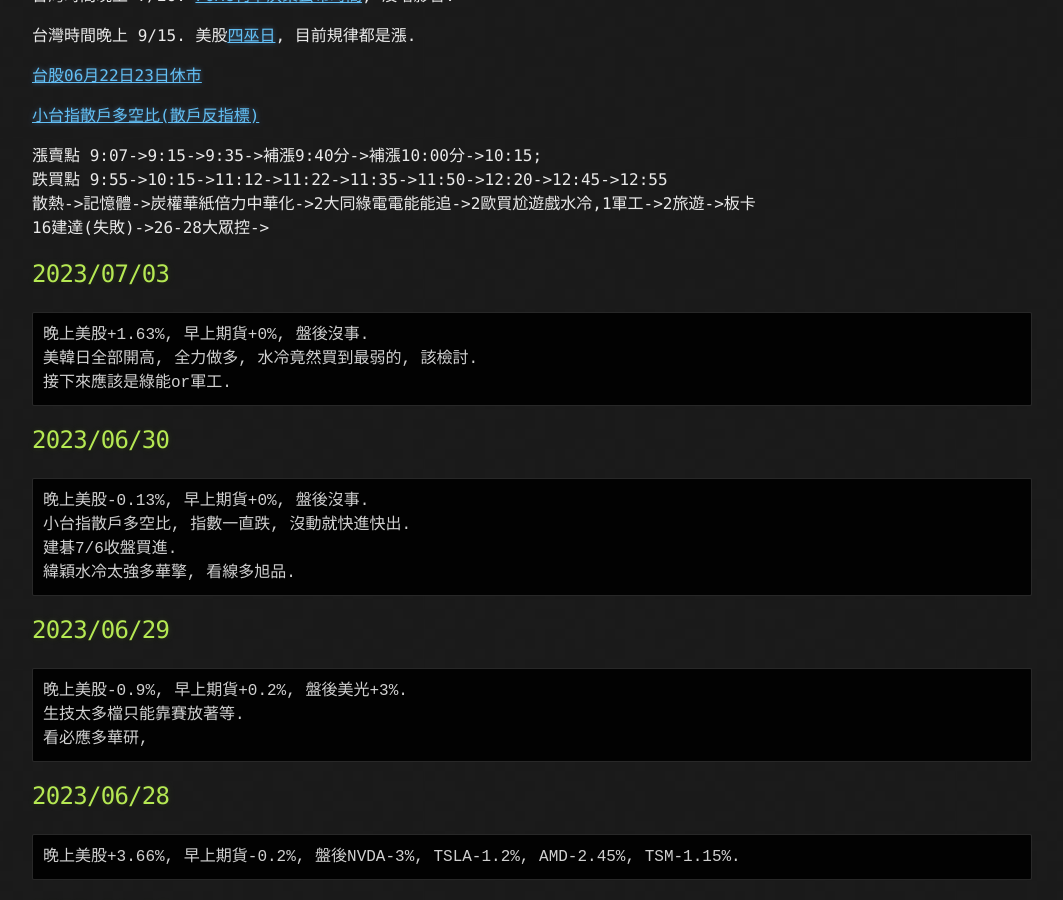
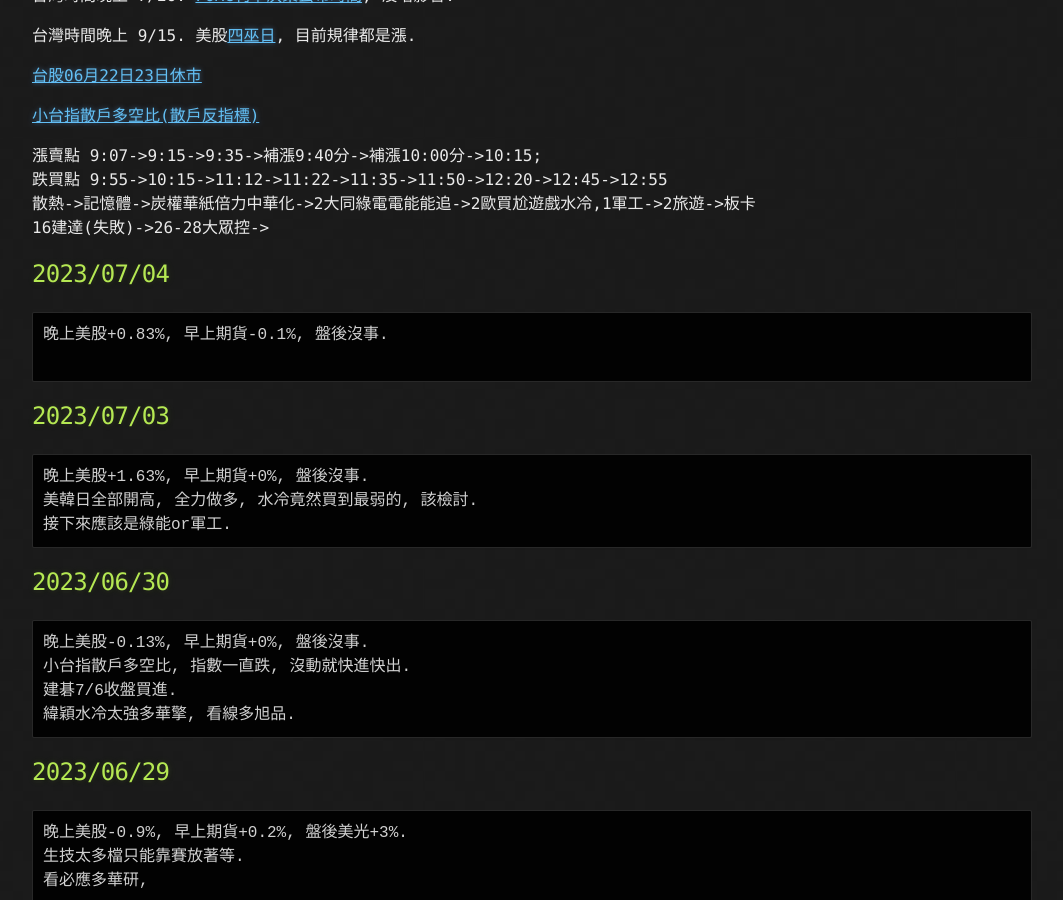
Before and after one commit to lepg5487/Stock_God, a Jekyll site: the page built from index.md, in a window 1280 px wide and 900 px high, scrolled down 394 px. Shown: the whole window, without its empty margins (108-1171 px from the left). Built offline with Jekyll 4.4.1, drawn with Linux system fonts in a browser that asks for light colours; our own code applies the rules of GitHub Pages for plain Markdown files.

Commit message:
Update index.md

````diff
--- a/index.md
+++ b/index.md
@@ -20,6 +20,12 @@ layout: testlayouts
 跌買點 9:55->10:15->11:12->11:22->11:35->11:50->12:20->12:45->12:55
 散熱->記憶體->炭權華紙倍力中華化->2大同綠電電能能追->2歐買尬遊戲水冷,1軍工->2旅遊->板卡
 16建達(失敗)->26-28大眾控->
+
+## 2023/07/04
+```
+晚上美股+0.83%, 早上期貨-0.1%, 盤後沒事.
+
+```
 
 ## 2023/07/03
 ```
````
